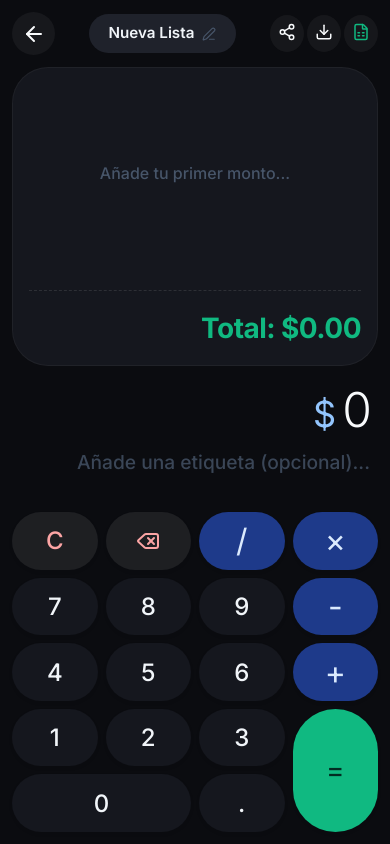
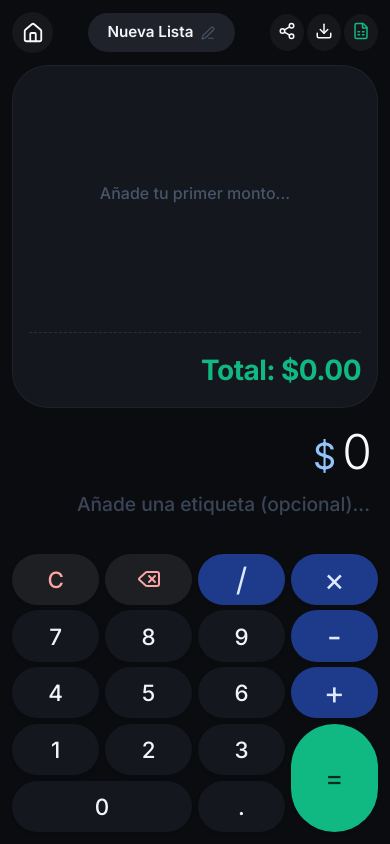
Before and after one commit to alexpizarro3/sumly-app, a React (Vite) app: page / in a window 390 px wide. Both pictures are taken after a click on the button "Nueva". Built offline with nearby package versions, Linux system fonts and the light colour scheme.

Commit message:
Use Home icon for back button and reduce keypad size on mobile

```diff
--- a/src/components/Calculator.css
+++ b/src/components/Calculator.css
@@ -25,13 +25,7 @@
   justify-content: center;
 }
 
-.desktop-home-icon {
-  display: none;
-}
 
-.mobile-back-icon {
-  display: block;
-}
 
 .session-title-pill {
   background: var(--md-sys-color-surface-variant);
@@ -169,13 +163,13 @@
 .keypad {
   display: grid;
   grid-template-columns: repeat(4, 1fr);
-  gap: 0.5rem;
+  gap: 0.35rem;
 }
 
 .key {
-  height: 3.6rem;
+  height: 3.2rem;
   border-radius: var(--radius-full);
-  font-size: 1.5rem;
+  font-size: 1.4rem;
   font-weight: 500;
   display: flex;
   align-items: center;
@@ -223,21 +217,13 @@
 
 .key.zero {
   grid-column: span 2;
-  height: 3.6rem;
+  height: 3.2rem;
   border-radius: 999px;
 }
 
 @media (min-width: 801px) {
   .mobile-top-bar .back-btn {
     display: flex;
-  }
-
-  .desktop-home-icon {
-    display: block;
-  }
-
-  .mobile-back-icon {
-    display: none;
   }
 
   .calculator-container {
--- a/src/components/Calculator.jsx
+++ b/src/components/Calculator.jsx
@@ -113,8 +113,7 @@ const Calculator = () => {
     <div className="calculator-container animate-in">
       <div className="mobile-top-bar">
         <button onClick={closeSession} className="back-btn" title="Volver al inicio">
-           <Home size={22} className="desktop-home-icon" />
-           <ArrowLeft size={24} className="mobile-back-icon" />
+           <Home size={22} />
         </button>
         {isEditingTitle ? (
           <div className="title-edit-mode" style={{display: 'flex', alignItems: 'center', gap: '0.5rem', background: 'var(--md-sys-color-surface-variant)', padding: '0.3rem 1rem', borderRadius: 'var(--radius-full)'}}>
```
